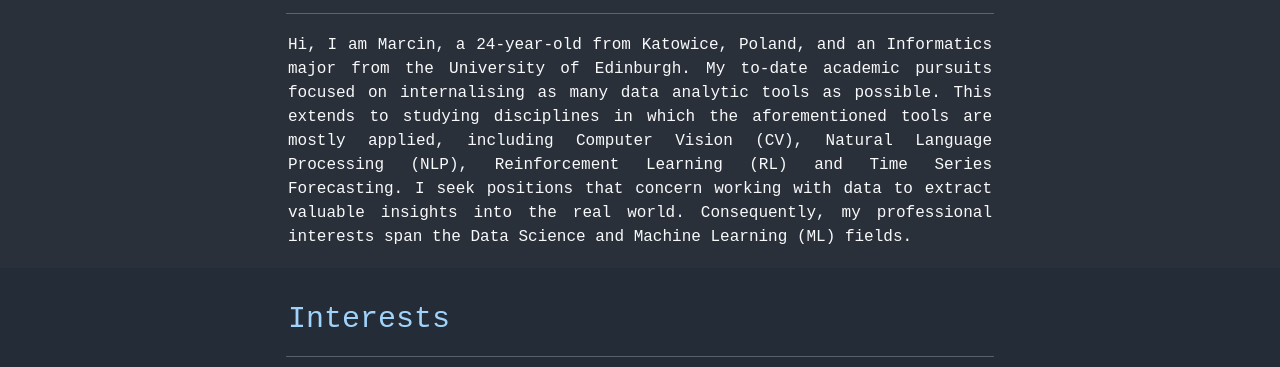
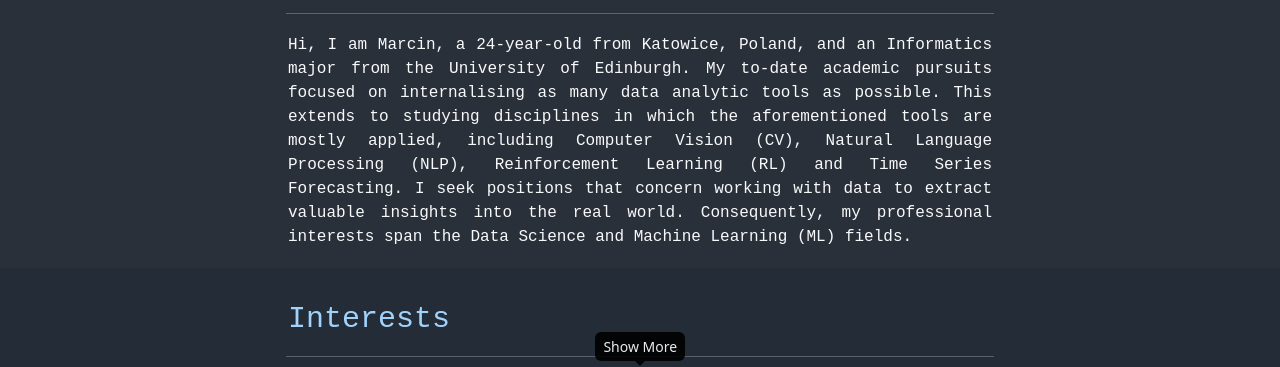
Before and after one commit to mrybok/cv, a plain HTML site: page index.html in a window 1280 px wide. Shown: the part 433-800 px from the top of the page. Drawn offline with nearby package versions, Linux system fonts and the light colour scheme.

Commit message:
clarityfix

```diff
--- a/app.js
+++ b/app.js
@@ -250,6 +250,7 @@ function animateCircle(i) {
 
 document.addEventListener('DOMContentLoaded', () => {
   animateCircle(0)
+  skillsTooltip.show()
 })
 
 // Read More buttons
--- a/style.css
+++ b/style.css
@@ -2,6 +2,7 @@ body {
   height: 100vh;
   font-family: 'Courier New', monospace;
   color: #f8f9fa;
+  overflow-y: hidden;
 }
 
 h1 {
```
